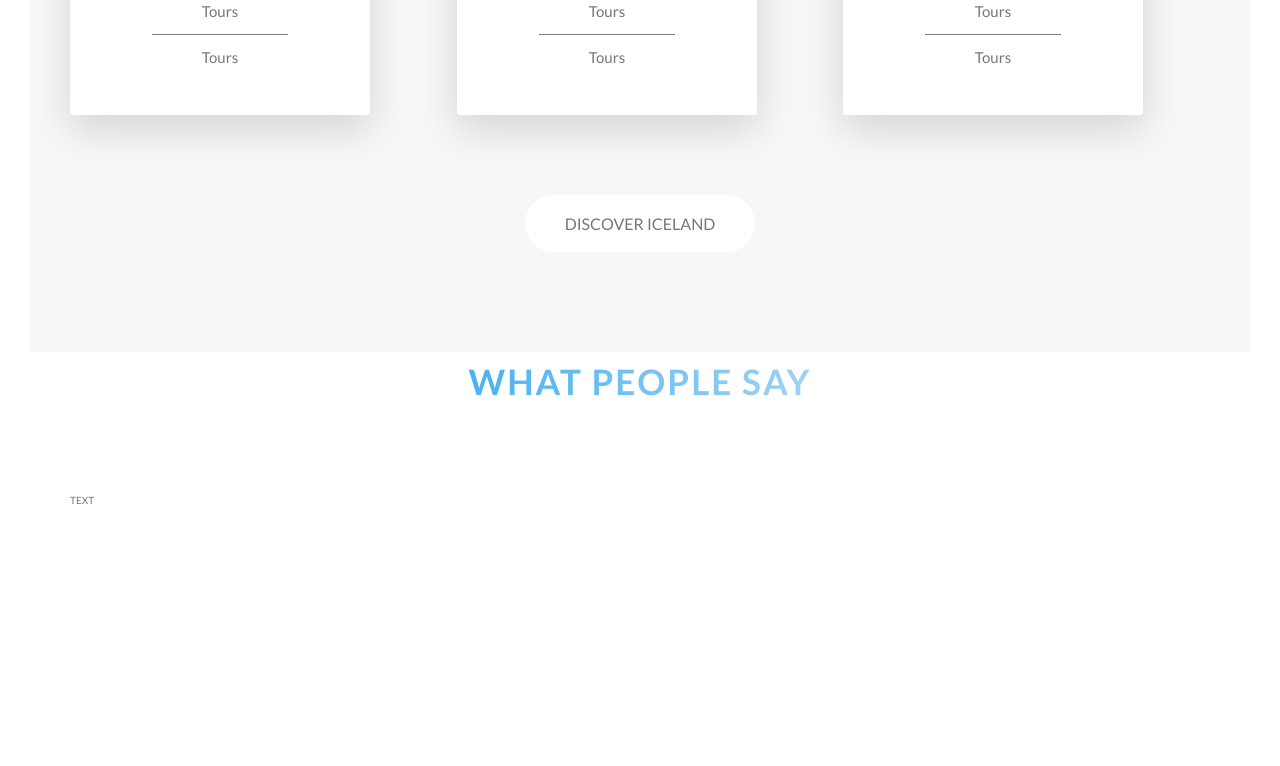
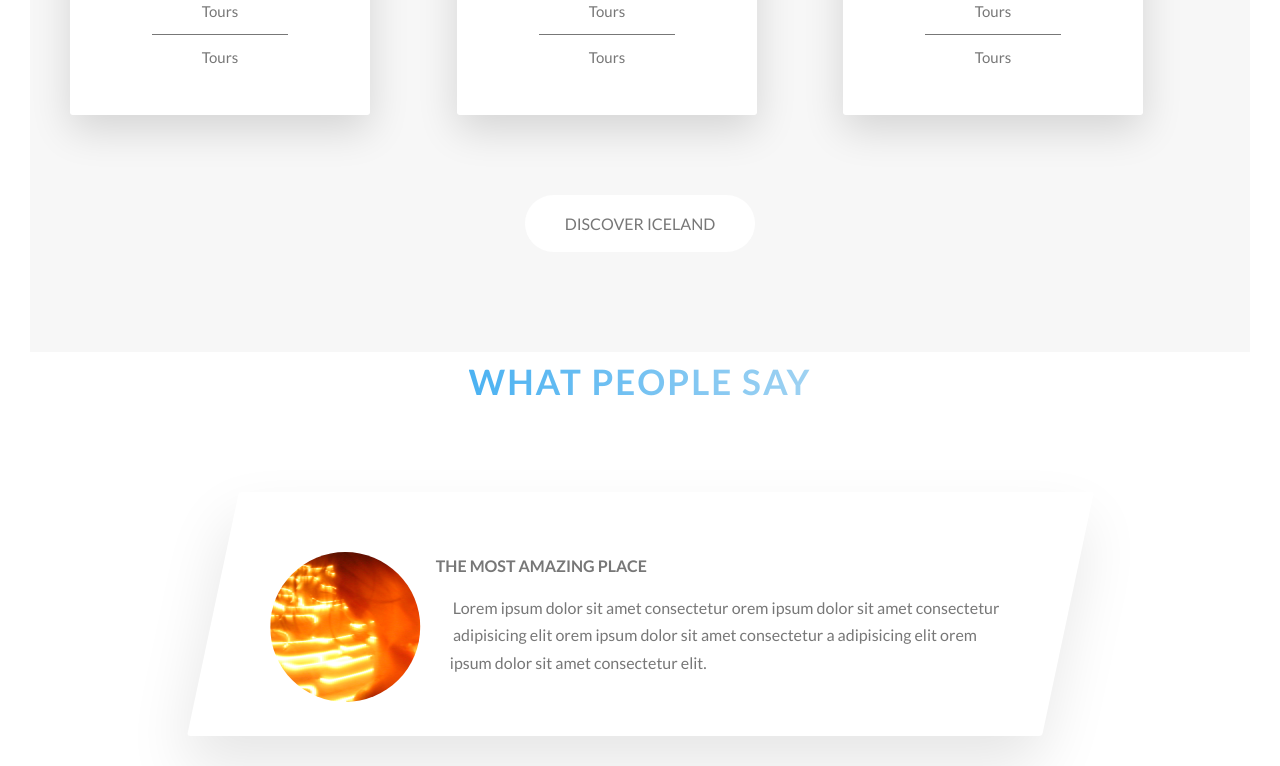
Before and after one commit to hopippolla/iceland_landscapes, a website: page index.html in a window 1280 px wide. Shown: the part 2784-3550 px from the top of the page. Before the commit the page ends 3323 px from the top, so only its background shows below. Drawn offline with Linux system fonts and the light colour scheme.

Commit message:
stories section started

```diff
--- a/index.html
+++ b/index.html
@@ -241,8 +241,15 @@
                 </div>
 
                 <div class="row">
-                    <div class="storr">
-                        TEXT
+                    <div class="story">
+                        <figure class="story__shape">
+                            <img src="/img/IMG_0154.jpg" class= "story__image" alt="Person 1">
+
+                        </figure>
+                        <div class="story__text">
+                            <h3 class="heading-tertiary u-margin-bottom-small">The most amazing place</h3>
+                            <p> Lorem ipsum dolor sit amet consectetur orem ipsum dolor sit amet consectetur adipisicing elit orem ipsum dolor sit amet consectetur a adipisicing elit orem ipsum dolor sit amet consectetur elit.</p>
+                        </div>
                     </div>
                 </div>
 
--- a/sass/components/_story.scss
+++ b/sass/components/_story.scss
@@ -0,0 +1,33 @@
+.story {
+    width: 75%;
+    margin: 0 auto;
+    box-shadow: 0 3rem 6rem rgba($color-black, .1);
+    background-color: $color-white;
+    border-radius: 3px;
+    padding: 6rem;
+    padding-left: 9rem;
+    font-size: 1.6rem;
+    transform: skewX(-12deg);
+
+    & > * {
+        transform: skewX(12deg);
+    }
+
+    &__shape {
+        width: 15rem;
+        height: 15rem;
+        float: left;
+        -webkit-shape-outside: circle(50% at 50% 50%);
+        shape-outside: circle(50% at 50% 50%);
+        clip-path: circle(50% at 50% 50%);
+        transform: translateX(-3rem) skewX(12deg);
+    }
+
+    &__image {
+        height: 100%;
+    }
+
+    &__text {
+        transform: skewX(12deg);
+    }
+}
```
Also changed, not shown: css/style.css, img/IMG_0154.jpg (added), img/IMG_0346.jpg (added), img/Imagem 069.jpg (added).
